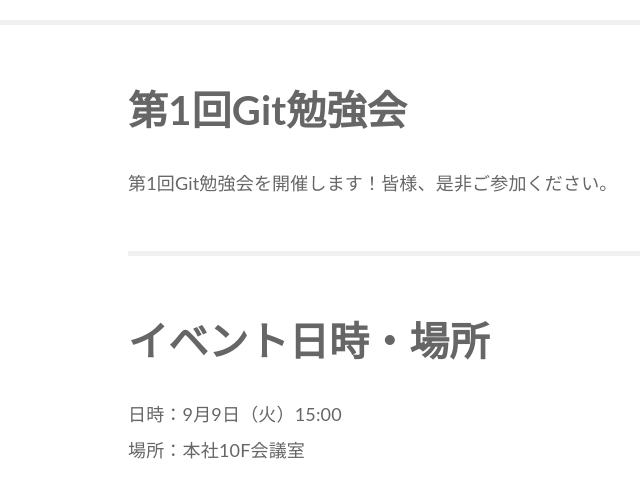
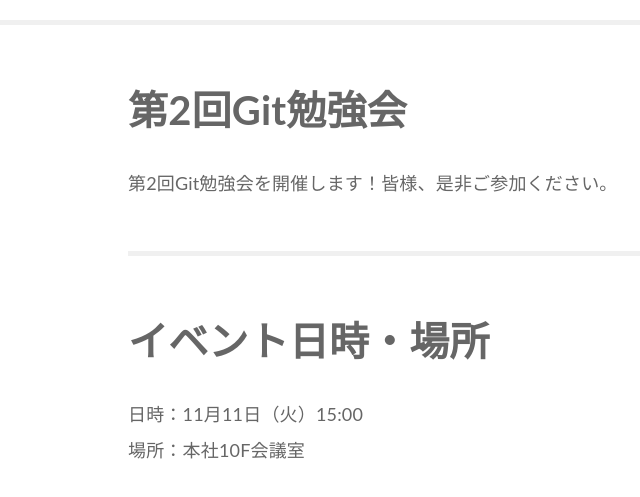
Before and after one commit to y-inaba-at21/git-kenshuu-at21, a plain HTML site: page index.html in a window 1280 px wide. Shown: the part 533-1030 px from the top of the page, 0-640 px from the left. Drawn offline with Linux system fonts and the light colour scheme.

Commit message:
第2回Git勉強会のための更新を行った

```diff
--- a/index.html
+++ b/index.html
@@ -15,12 +15,12 @@
       <p>Atlas21内でGitを利用する人々のコミュニティです。<br>勉強会を企画・運営し、情報交換の場を提供しています。</p>
     </div>
     <div class="inner full__border">
-      <h2>第1回Git勉強会</h2>
-      <p>第1回Git勉強会を開催します！皆様、是非ご参加ください。</p>
+      <h2>第2回Git勉強会</h2>
+      <p>第2回Git勉強会を開催します！皆様、是非ご参加ください。</p>
     </div>
     <div class="inner">
       <h2>イベント日時・場所</h2>
-      <p>日時：9月9日（火）15:00<br>場所：本社10F会議室</p>
+      <p>日時：11月11日（火）15:00<br>場所：本社10F会議室</p>
       <div class="map__wrap"><iframe src="https://www.google.com/maps/embed?pb=!1m18!1m12!1m3!1d556.6181954128797!2d139.70601410910538!3d35.67768727431244!2m3!1f0!2f0!3f0!3m2!1i1024!2i768!4f13.1!3m3!1m2!1s0x60188d000e89b76d%3A0x4fbb41d20b704a09!2zQXRsYXMyMeODk-ODqw!5e0!3m2!1sja!2sjp!4v1757381343697!5m2!1sja!2sjp" width="1524" height="500" style="border:0;" allowfullscreen="" loading="lazy" referrerpolicy="no-referrer-when-downgrade"></iframe></div>
 			<figure><img src="img/index_im01.jpg" alt=""></figure>
     </div>
```
